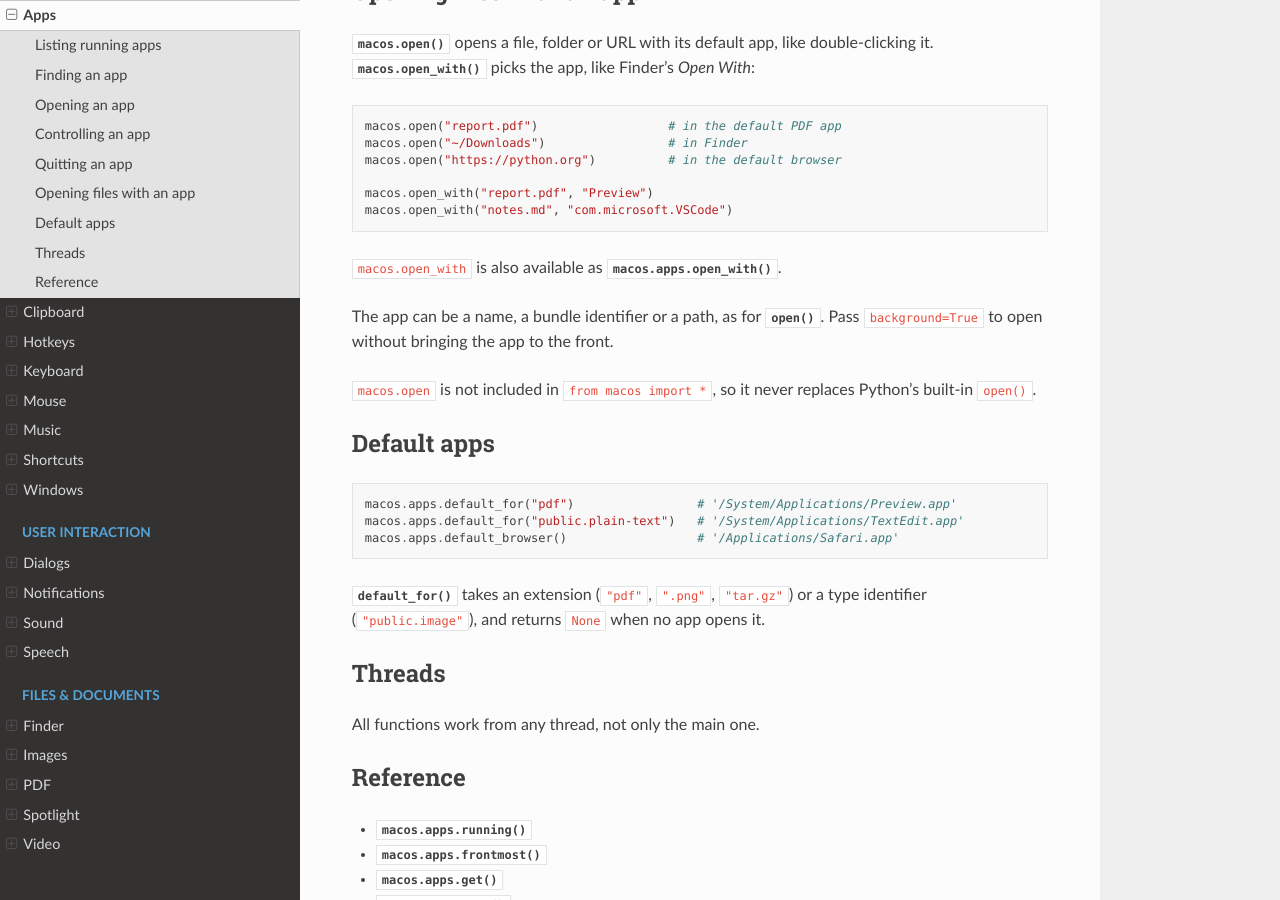
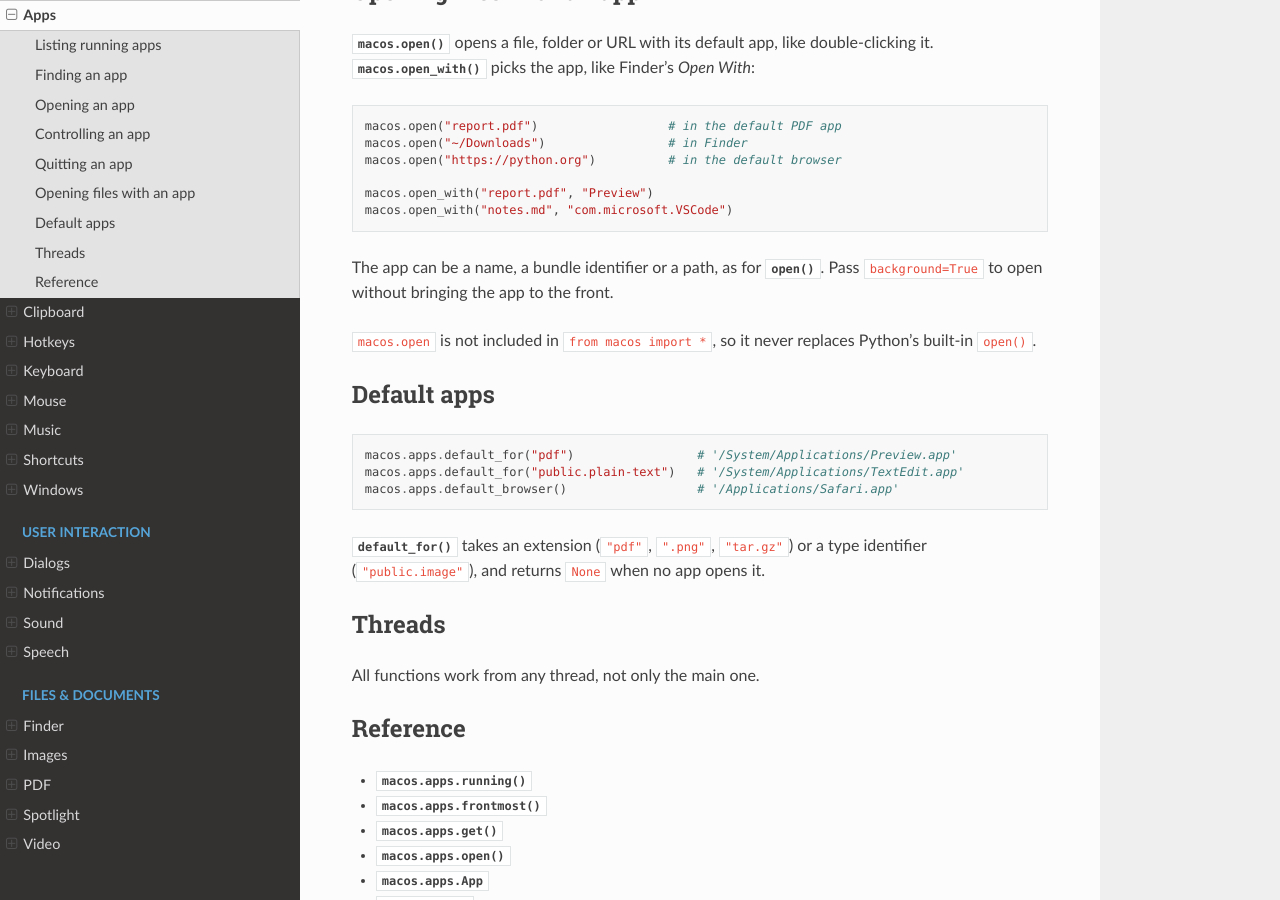
Before and after one commit to JeanExtreme002/macOS, a Sphinx documentation site: the page built from docs/apps.md, in a window 1280 px wide and 900 px high, scrolled down 2128 px. Built offline with Sphinx 7.4.7 and the Read the Docs theme 3.1.0, drawn with Linux system fonts in a browser that asks for light colours; comment, search, counter and statistics services are not loaded.

Commit message:
docs(apps): drop the note about apps.open_with

````diff
--- a/docs/apps.md
+++ b/docs/apps.md
@@ -117,8 +117,6 @@ macos.open_with("report.pdf", "Preview")
 macos.open_with("notes.md", "com.microsoft.VSCode")
 ```
 
-`macos.open_with` is also available as {func}`macos.apps.open_with`.
-
 The app can be a name, a bundle identifier or a path, as for
 {func}`~macos.apps.open`. Pass `background=True` to open without bringing the
 app to the front.
````
